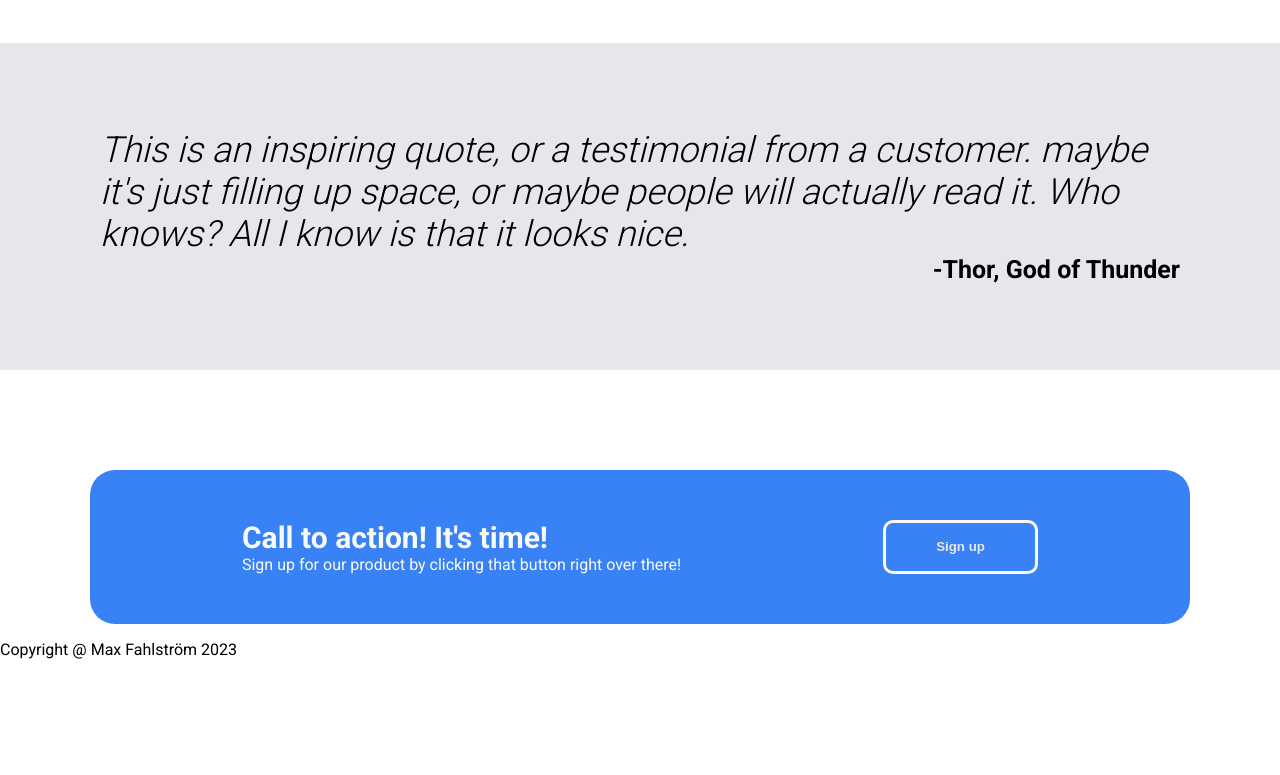
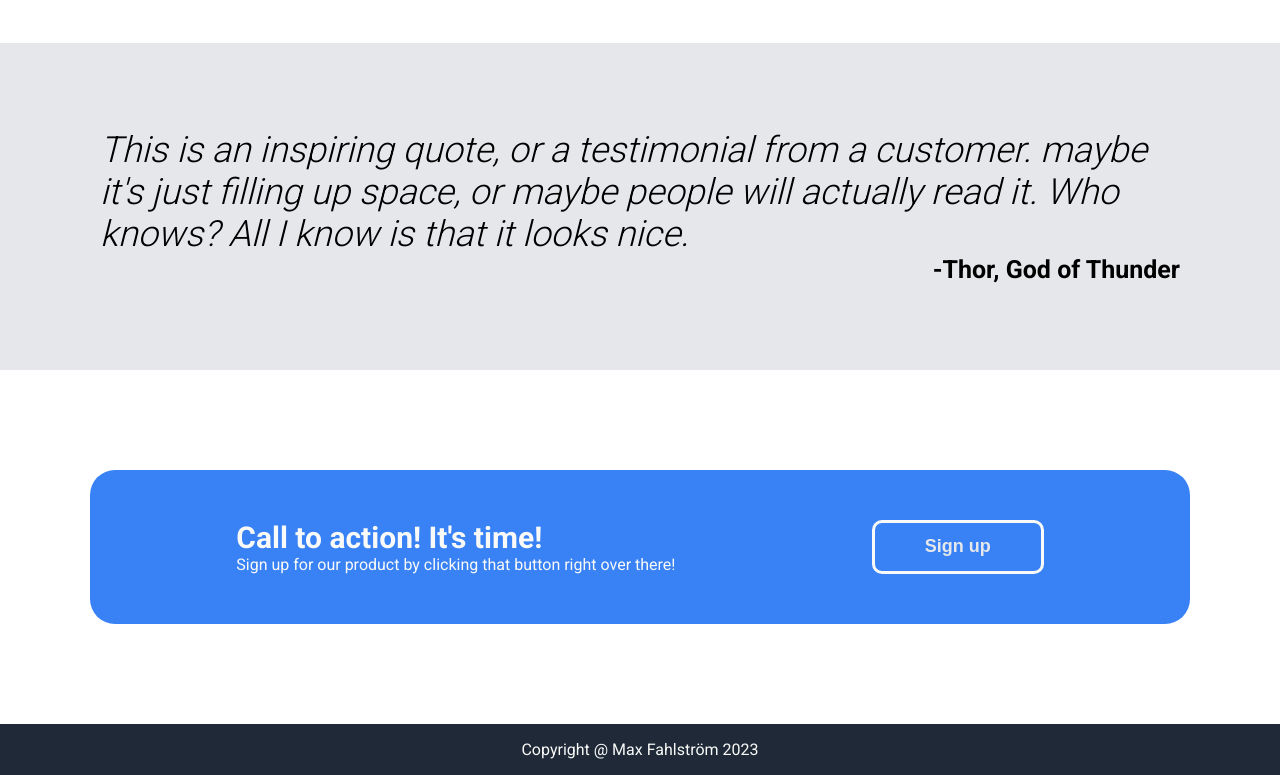
Before and after one commit to Cherain/landing-page, a plain HTML site: page index.html in a window 1280 px wide. Shown: the part 907-1682 px from the top of the page. Before the commit the page ends 1582 px from the top, so only its background shows below. Drawn offline with Linux system fonts and the light colour scheme.

Commit message:
Style footer and add flex

```diff
--- a/style.css
+++ b/style.css
@@ -78,10 +78,12 @@ img {
 button {
     background-color: #3882F6;
     color: #E5E7EB;
+    font-size: 18px;
     font-weight: 700;
-    max-width: 170px;
+    max-width: 200px;
 
     display: flex;
+    flex-wrap: nowrap;
     justify-content: center;
     align-items: center;
 
@@ -123,6 +125,9 @@ button:active {
 .body {
     display: flex;
     flex-flow: column wrap;
+    flex: auto;
+
+    justify-content: space-between;
 }
 
 .quote-container {
@@ -154,6 +159,11 @@ button:active {
     justify-content: flex-end;
 }
 
+.CTA-container {
+    display: flex;
+    justify-content: center;
+}
+
 .call-to-action {
 
     background-color: #3882F6;
@@ -168,6 +178,7 @@ button:active {
 
     max-width: 1000px;
     margin-top: 100px;
+    margin-bottom: 100px;
 }
 
 .call-to-action button {
@@ -189,7 +200,10 @@ button:active {
     font-weight: 700;
 }
 
-.CTA-container {
+.footer {
+    background-color: #1F2937;
+    color: #F9FAF8;
     display: flex;
     justify-content: center;
+    align-items: center;
 }
```
Also changed, not shown: index.html (+0 -1 lines).
